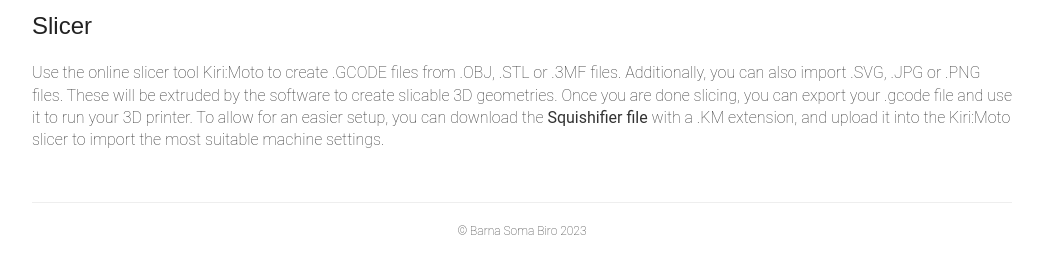
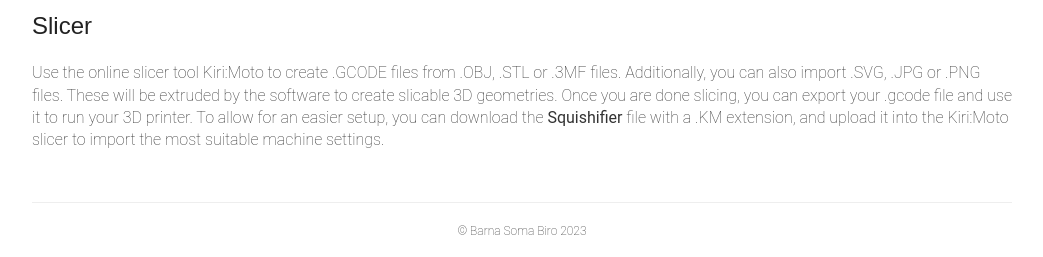
Before and after one commit to squishifier/squishifier.github.io, a Jekyll site: the page built from slicer.md, in a window 1280 px wide. Shown: the part 851-1108 px from the top of the page, without its empty margins (118-1161 px from the left). Built offline with Jekyll 4.4.1, drawn with Linux system fonts in a browser that asks for light colours; some web fonts are replaced.

Commit message:
Update slicer.md

```diff
--- a/slicer.md
+++ b/slicer.md
@@ -9,4 +9,4 @@ permalink: /slicer/
 
 ## Slicer
 
-Use the online slicer tool <a href="https://docs.grid.space/projects/kiri-moto" target="_blank">Kiri:Moto</a> to create .GCODE files from .OBJ, .STL or .3MF files. Additionally, you can also import .SVG, .JPG or .PNG files. These will be extruded by the software to create slicable 3D geometries. Once you are done slicing, you can export your .gcode file and use it to run your 3D printer. To allow for an easier setup, you can download the <strong><a href="/objects/squishifier.km" download="squishifier.km">Squishifier file</a></strong> with a .KM extension, and upload it into the Kiri:Moto slicer to import the most suitable machine settings.
+Use the online slicer tool <a href="https://docs.grid.space/projects/kiri-moto" target="_blank">Kiri:Moto</a> to create .GCODE files from .OBJ, .STL or .3MF files. Additionally, you can also import .SVG, .JPG or .PNG files. These will be extruded by the software to create slicable 3D geometries. Once you are done slicing, you can export your .gcode file and use it to run your 3D printer. To allow for an easier setup, you can download the <strong><a href="/objects/squishifier.km" download="squishifier.km">Squishifier</a></strong> file with a .KM extension, and upload it into the Kiri:Moto slicer to import the most suitable machine settings.
```
